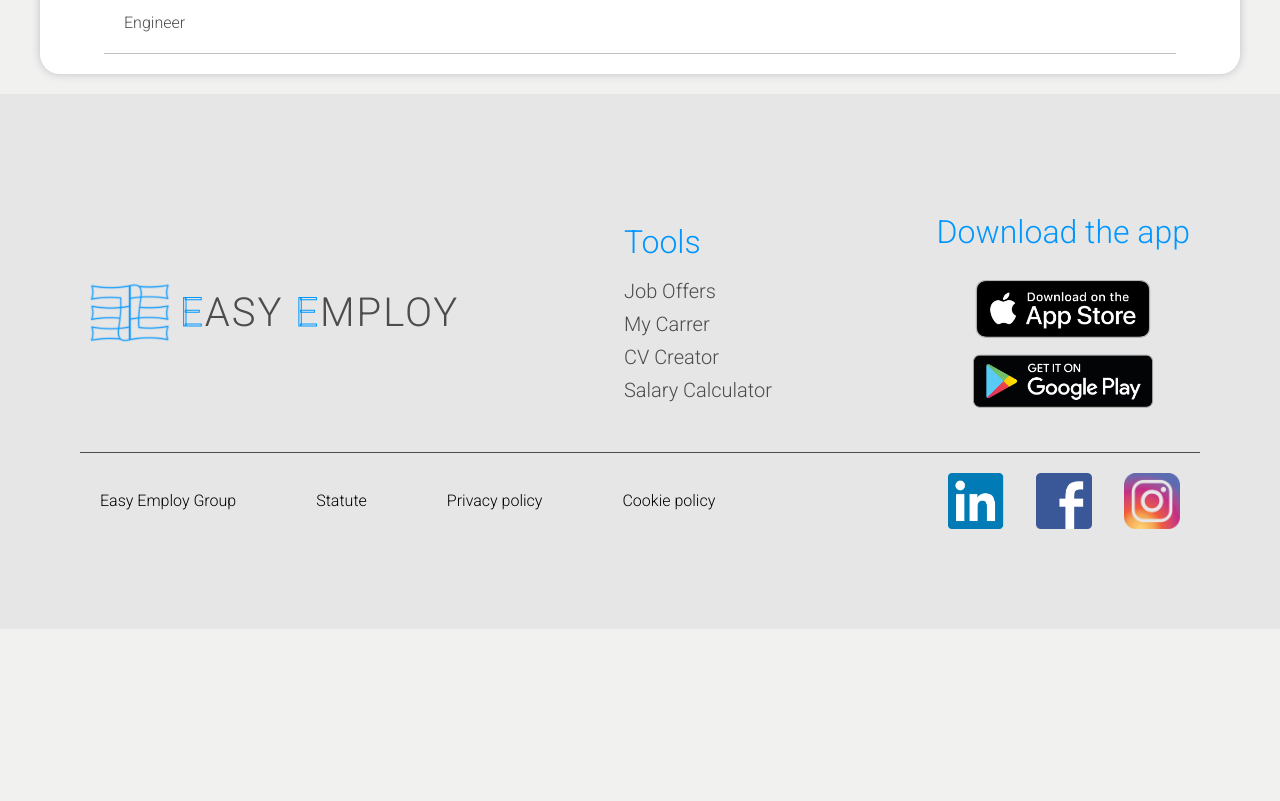
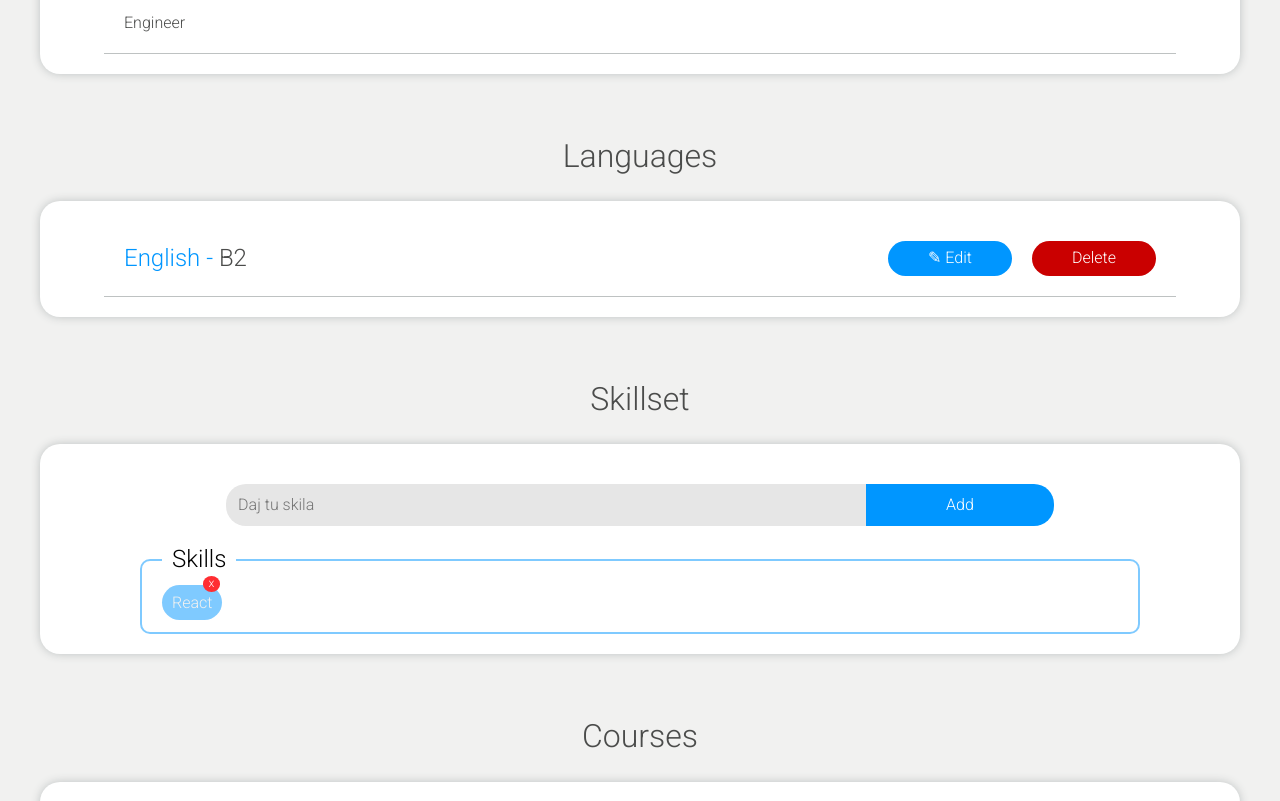
Before and after one commit to mizdebski77/Easy-Employ, a React (Create React App) app: page /Carrer in a window 1280 px wide. Shown: the part 1520-2321 px from the top of the page. Before the commit the page ends 2149 px from the top, so only its background shows below. Built offline with nearby package versions, Linux system fonts and the light colour scheme.

Commit message:
Margin top in section title changed

```diff
--- a/src/features/Carrer/carrer.tsx
+++ b/src/features/Carrer/carrer.tsx
@@ -153,7 +153,7 @@ export const Carrer = () => {
                     </ButtonsWrapper>
                 </Tile>
             </ElementWrapper>
-{/*
+
             <SectionTitle>
                 Languages
             </SectionTitle>
@@ -237,7 +237,7 @@ export const Carrer = () => {
                         <DeleteButton>Delete</DeleteButton>
                     </ButtonsWrapper>
                 </Tile>
-            </ElementWrapper> */}
+            </ElementWrapper>
         </Wrapper>
     );
 };
--- a/src/features/Carrer/styledCarrer.ts
+++ b/src/features/Carrer/styledCarrer.ts
@@ -151,6 +151,7 @@ export const SectionTitle = styled.h2`
 
     @media (max-width: ${({ theme }) => theme.breakPoint.thirdBp}px){
         font-size: 24px;
+        margin-top: 36px;
     };
 `;
 
```
